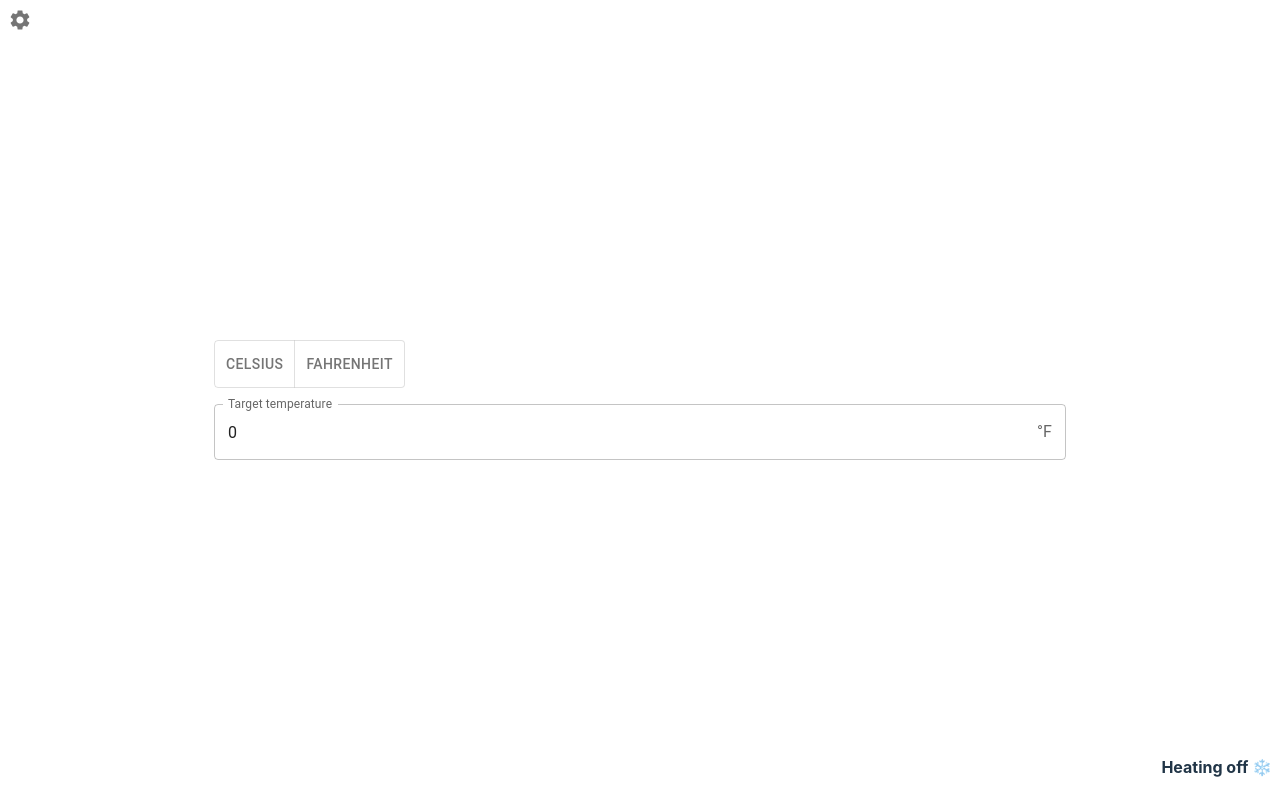
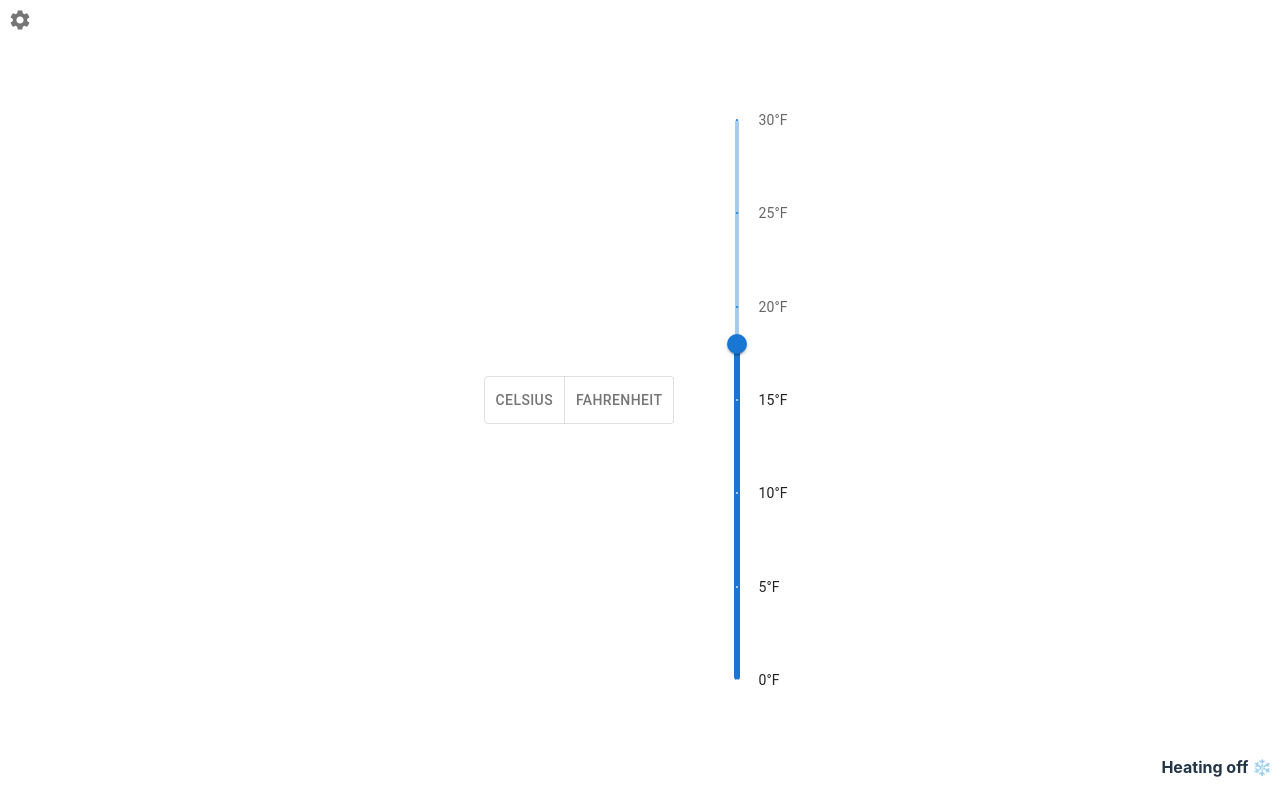
Before and after one commit to Squair/temperature-monitoring, a React (Vite) app in the folder react/: page / in a window 1280 px wide. Both pictures are taken after a click on the button 20 px from the left and 20 px from the top of the page. Built offline with nearby package versions, Linux system fonts and the light colour scheme; no server answers.

Commit message:
Replace temperature input with slider

```diff
--- a/react/src/SettingsDashboard.tsx
+++ b/react/src/SettingsDashboard.tsx
@@ -1,5 +1,5 @@
-import { Container, InputAdornment, TextField, ToggleButton, ToggleButtonGroup } from "@mui/material";
-import { ChangeEvent, FunctionComponent, SetStateAction } from "react";
+import { Container, Slider, ToggleButton, ToggleButtonGroup } from "@mui/material";
+import { FunctionComponent } from "react";
 import { getTargetTemperatureCacheKey, unitCacheKey } from "./constants";
 import { useTemperatureUtilities } from "./hooks/useTemperatureUtilities";
 import { IUserSettings } from "./interface/IUserSettings";
@@ -15,9 +15,10 @@ interface SettingsDashboardProps {
 const SettingsDashboard: FunctionComponent<SettingsDashboardProps> = ({ open, deviceId, userSettings, handleUserSettingsChange }) => {
     const { getTemperatureUnitSymbol } = useTemperatureUtilities();
     const targetTemperatureCacheKey = getTargetTemperatureCacheKey(deviceId);
+    const temperatureUnitSymbol = getTemperatureUnitSymbol(userSettings.unit);
 
-    const onTargetTemperatureTextChange = (event: ChangeEvent<HTMLInputElement>) => {
-        const parsedTargetTemperature = parseInt(event.target.value);
+    const onTargetTemperatureTextChange = (event: Event) => {
+        const parsedTargetTemperature = parseInt((event.target as any).value);
         const value = isNaN(parsedTargetTemperature) ? 0 : parsedTargetTemperature;
         handleUserSettingsChange(({ ...userSettings, targetTemperature: value }));
         localStorage.setItem(targetTemperatureCacheKey, value.toString());
@@ -30,26 +31,31 @@ const SettingsDashboard: FunctionComponent<SettingsDashboardProps> = ({ open, de
 
     if (!open) return (null);
 
+    const marks = [0, 5, 10, 15, 20, 25, 30].map(x => ({ value: x, label: `${x}${temperatureUnitSymbol}` }));
+
     return (
-        <Container maxWidth='md' sx={{ display: 'flex', gap: '1em', flexDirection: 'column' }}>
+        <Container maxWidth='md' sx={{ display: 'flex', gap: '3em', flexDirection: 'row', height: '70%', width: '100%', justifyContent: 'center' }}>
             <ToggleButtonGroup
                 value={userSettings.unit}
                 exclusive
                 onChange={handleUnitChange}
                 aria-label="Unit selection"
+                sx={{ alignItems: 'center' }}
             >
                 <ToggleButton value="celsius" aria-label="celsius" children="Celsius" />
                 <ToggleButton value="fahrenheit" aria-label="fahrenheit" children="Fahrenheit" />
             </ToggleButtonGroup>
 
-            <TextField
-                onChange={onTargetTemperatureTextChange}
-                value={userSettings.targetTemperature}
-                variant='outlined'
-                label='Target temperature'
-                InputProps={{
-                    endAdornment: <InputAdornment position="end">{getTemperatureUnitSymbol(userSettings.unit)}</InputAdornment>
-                }}
+            <Slider
+                aria-label="Temperature"
+                orientation="vertical"
+                getAriaValueText={temp => `${temp}${temperatureUnitSymbol}`}
+                valueLabelDisplay="auto"
+                defaultValue={18}
+                max={30}
+                min={0}
+                onChange={(event) => onTargetTemperatureTextChange(event)}
+                marks={marks}
             />
         </Container>
     )
```
